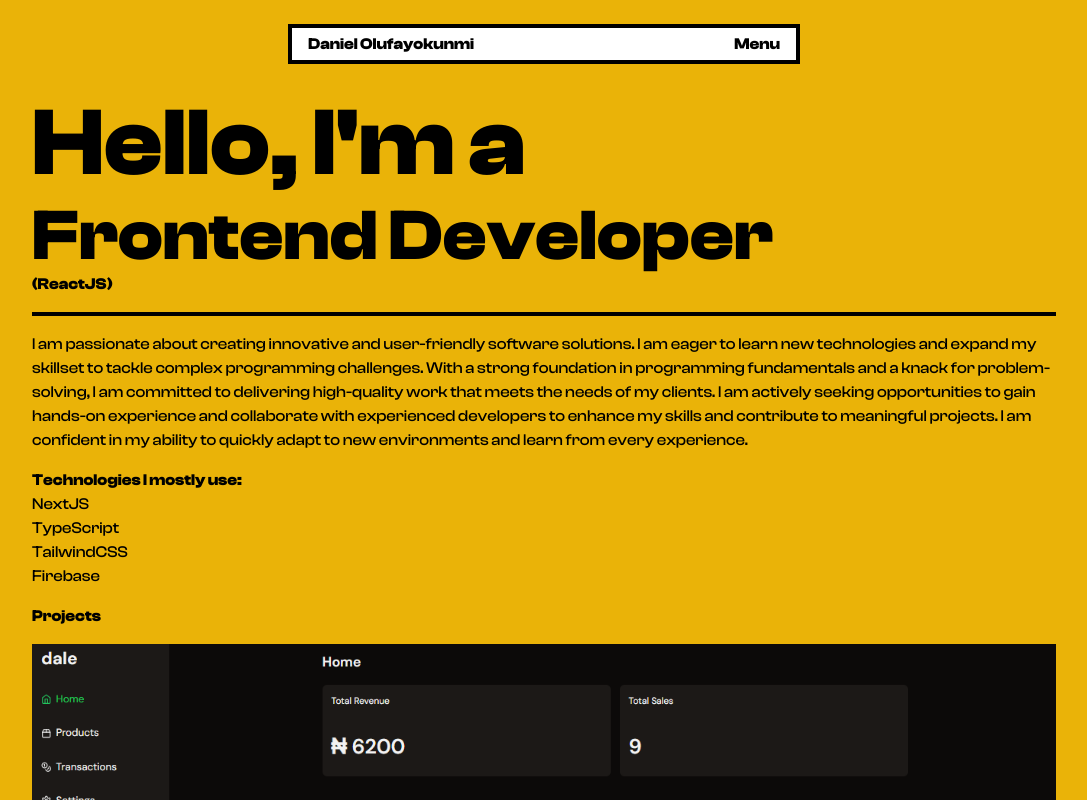
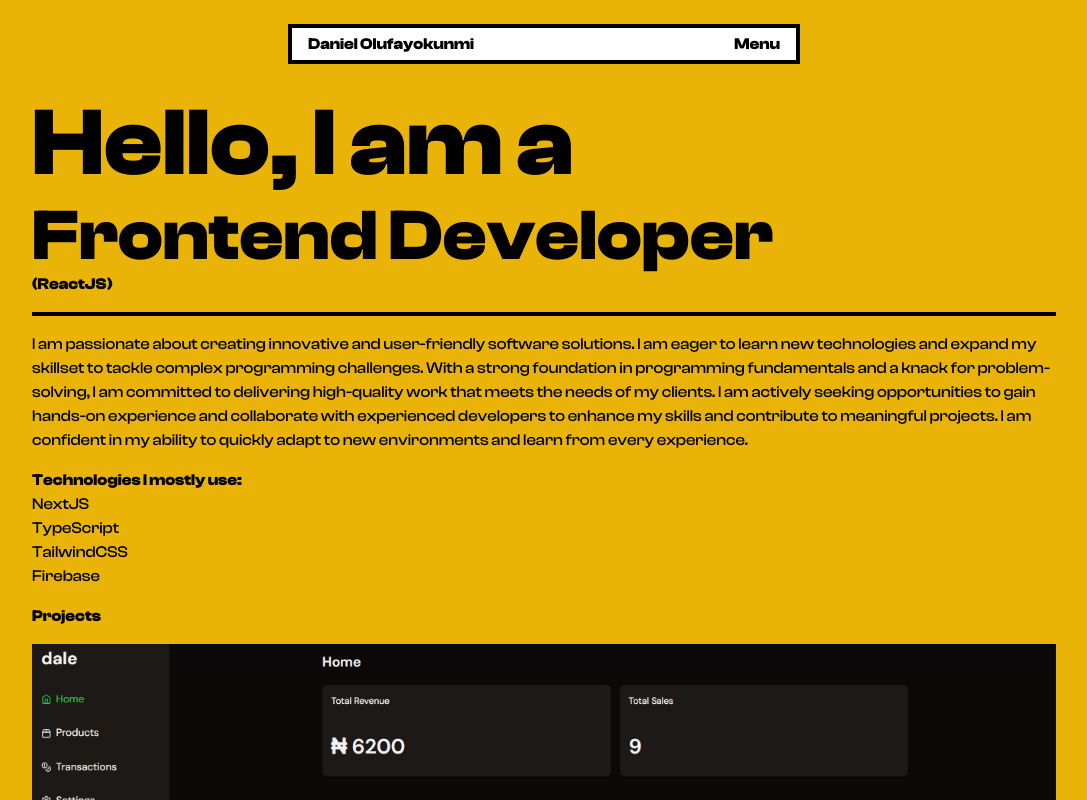
Before and after one commit to danielfayo/daniel-portfolio, a Next.js app: page / in a window 1280 px wide. Shown: the top 800 px of the page, without its empty margins (96-1183 px from the left). Built offline with nearby package versions, Linux system fonts and the light colour scheme.

Commit message:
Hero copy changed

```diff
--- a/src/components/Hero.tsx
+++ b/src/components/Hero.tsx
@@ -6,7 +6,7 @@ const Hero: React.FC<HeroProps> = () => {
   return (
     <div>
       <div className="pt-24 space-y-2">
-        <h1 className="font-bold text-5xl md:text-8xl">Hello, I'm a</h1>
+        <h1 className="font-bold text-5xl md:text-8xl">Hello, I am a</h1>
         <h2 className="font-bold text-5xl md:text-7xl">Frontend Developer</h2>
         <span className="font-bold">(ReactJS)</span>
       </div>
```
